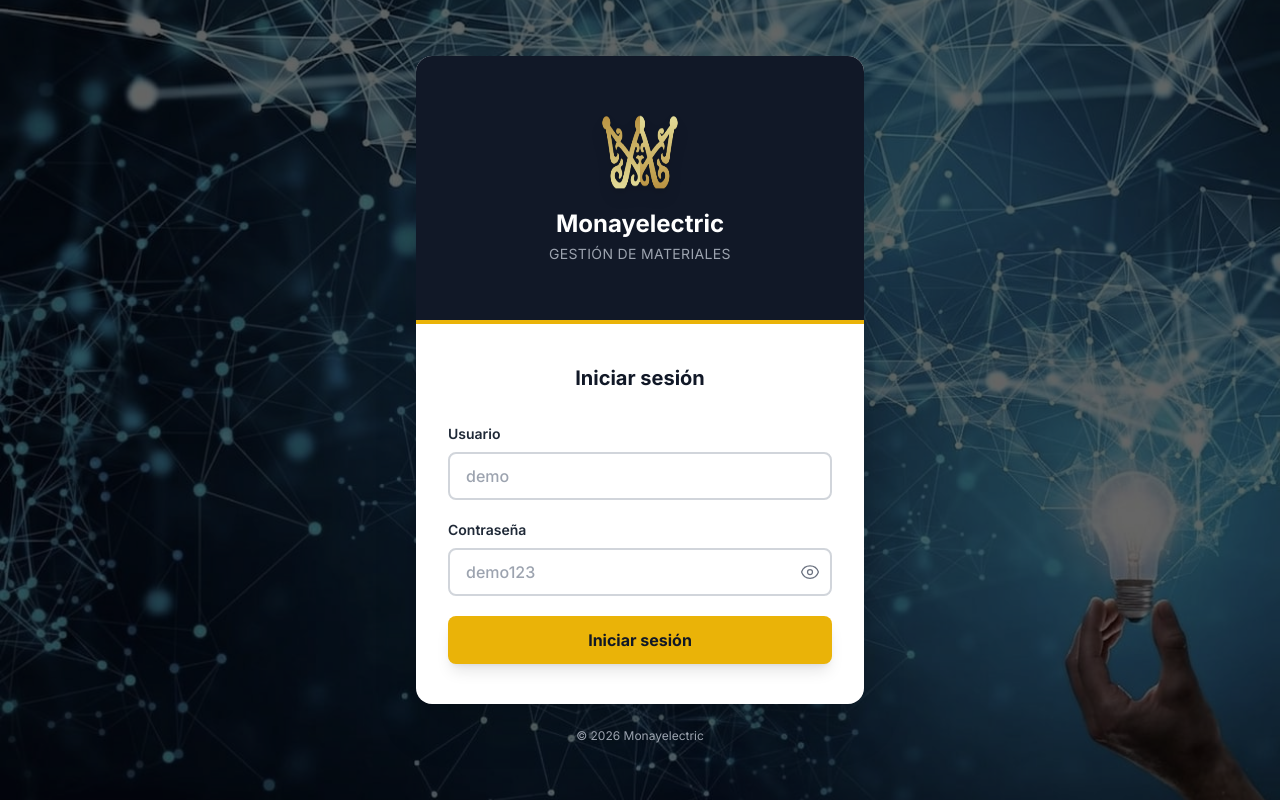
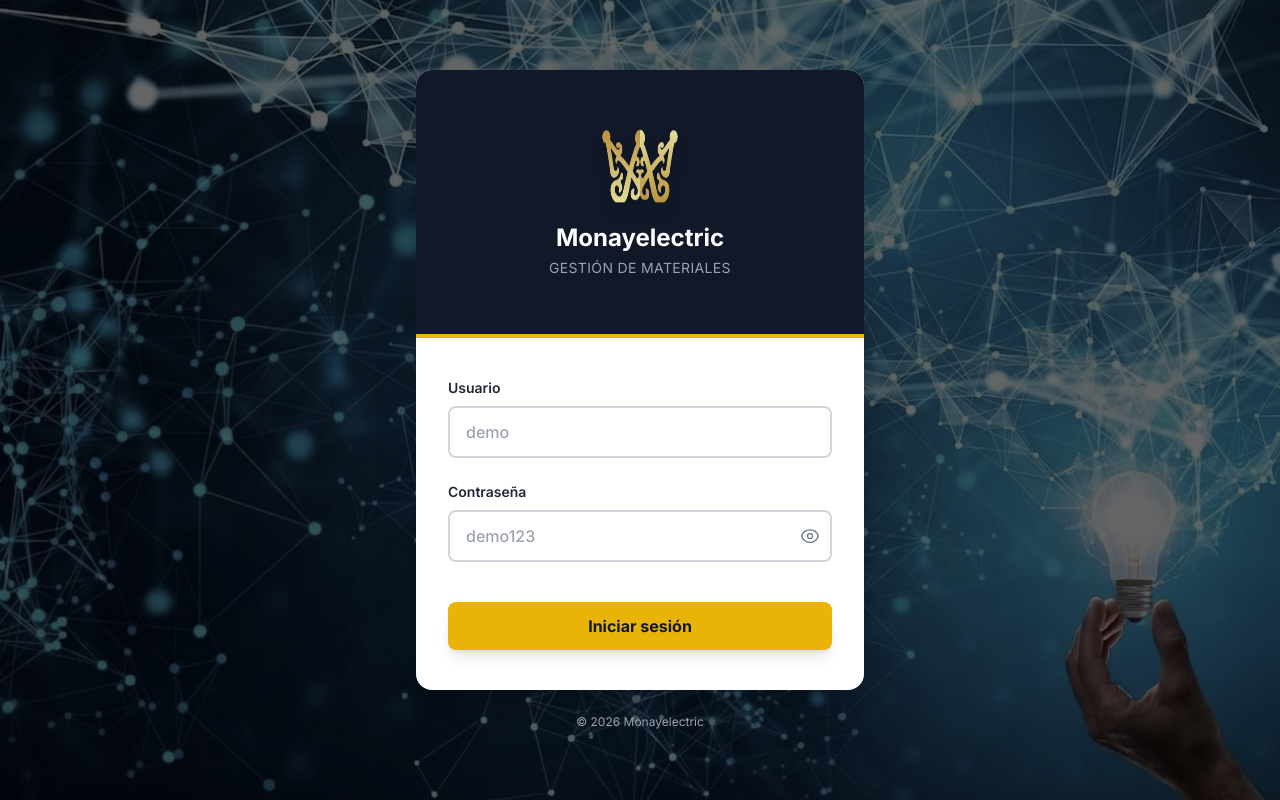
Before and after one commit to michael-urzua-y/electricista, a React (Vite) app in the folder frontend/: page /login in a window 1280 px wide. Built offline with nearby package versions, Linux system fonts and the light colour scheme; no server answers.

Commit message:
fix: Mejorar espaciado del formulario de Login
- Remover título 'Iniciar sesión' redundante (el botón ya lo dice)
- Aumentar espacio entre campos: space-y-5 → space-y-6
- Inputs más altos: py-2.5 → py-3
- Botón separado con pt-4 para más aire visual

```diff
--- a/frontend/src/pages/Login.jsx
+++ b/frontend/src/pages/Login.jsx
@@ -57,7 +57,6 @@ export default function Login() {
 
           {/* Form */}
           <div className="px-8 py-10">
-            <h2 className="text-xl font-bold text-gray-900 mb-8 text-center">Iniciar sesión</h2>
 
             {error && (
               <div className="mb-5 p-3 rounded-lg bg-red-50 border border-red-300 text-red-700 text-sm font-medium">
@@ -65,7 +64,7 @@ export default function Login() {
               </div>
             )}
 
-            <form onSubmit={handleSubmit} className="space-y-5">
+            <form onSubmit={handleSubmit} className="space-y-6">
               <div>
                 <label htmlFor="username" className="block text-sm font-semibold text-gray-800 mb-2">
                   Usuario
@@ -77,7 +76,7 @@ export default function Login() {
                   onChange={(e) => setUsername(e.target.value)}
                   required
                   autoComplete="username"
-                  className="w-full px-4 py-2.5 border-2 border-gray-300 rounded-lg focus:ring-2 focus:ring-yellow-400 focus:border-yellow-500 outline-none transition-all bg-white text-gray-900 font-medium"
+                  className="w-full px-4 py-3 border-2 border-gray-300 rounded-lg focus:ring-2 focus:ring-yellow-400 focus:border-yellow-500 outline-none transition-all bg-white text-gray-900 font-medium"
                   placeholder="demo"
                 />
               </div>
@@ -94,7 +93,7 @@ export default function Login() {
                     onChange={(e) => setPassword(e.target.value)}
                     required
                     autoComplete="current-password"
-                    className="w-full px-4 py-2.5 border-2 border-gray-300 rounded-lg focus:ring-2 focus:ring-yellow-400 focus:border-yellow-500 outline-none transition-all pr-12 bg-white text-gray-900 font-medium"
+                    className="w-full px-4 py-3 border-2 border-gray-300 rounded-lg focus:ring-2 focus:ring-yellow-400 focus:border-yellow-500 outline-none transition-all pr-12 bg-white text-gray-900 font-medium"
                     placeholder="demo123"
                   />
                   <button
@@ -112,10 +111,11 @@ export default function Login() {
                 </div>
               </div>
 
+              <div className="pt-4">
                 <button
                   type="submit"
                   disabled={loading}
-                className="w-full bg-yellow-500 hover:bg-yellow-600 active:bg-yellow-700 text-gray-900 font-bold py-3 px-4 rounded-lg transition-all disabled:opacity-50 disabled:cursor-not-allowed mt-8 shadow-lg"
+                  className="w-full bg-yellow-500 hover:bg-yellow-600 active:bg-yellow-700 text-gray-900 font-bold py-3 px-4 rounded-lg transition-all disabled:opacity-50 disabled:cursor-not-allowed shadow-lg"
                 >
                   {loading ? (
                     <span className="inline-flex items-center gap-2">
@@ -127,6 +127,7 @@ export default function Login() {
                     </span>
                   ) : 'Iniciar sesión'}
                 </button>
+              </div>
             </form>
           </div>
         </div>
```
Lines whose indentation alone changed are shown as unchanged.
